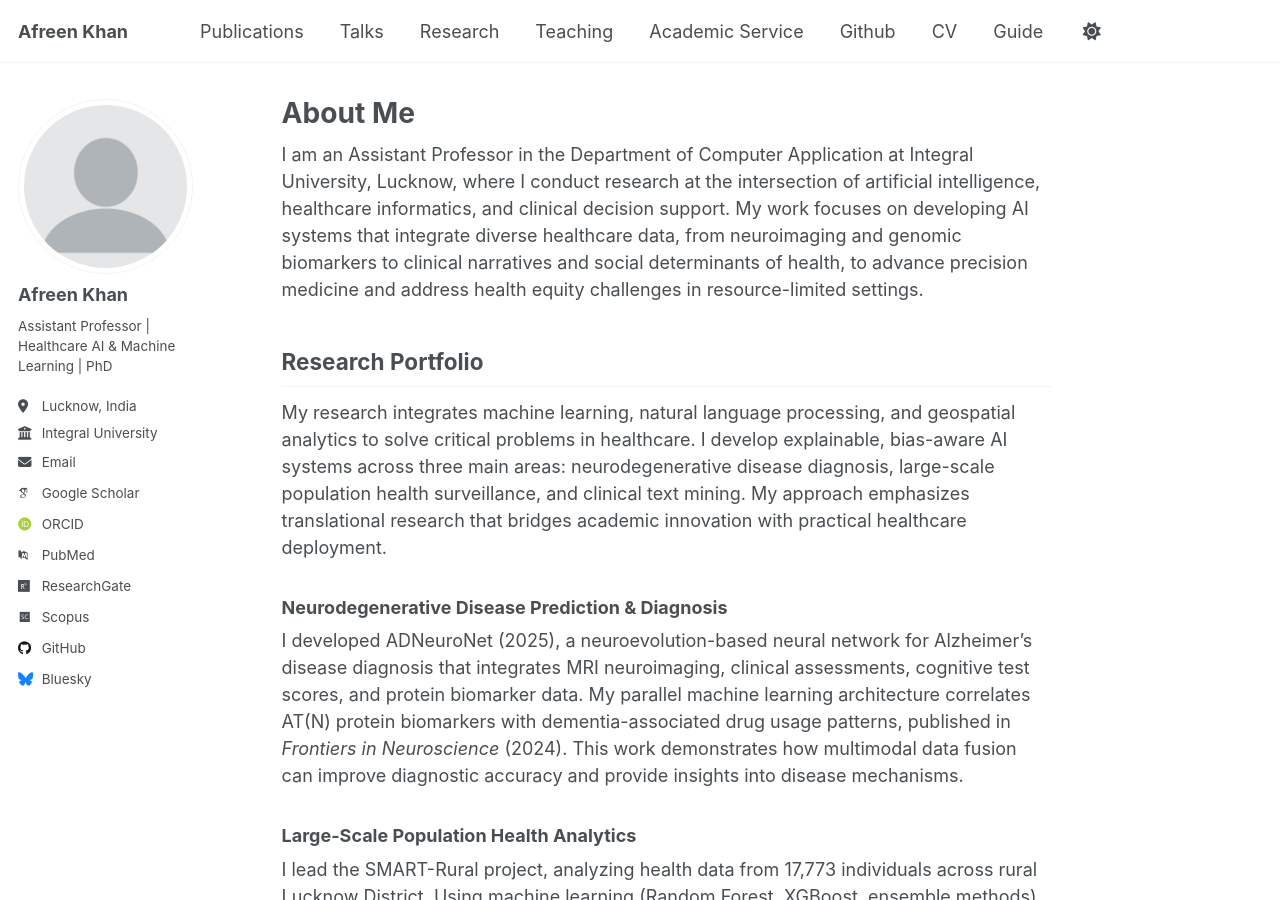
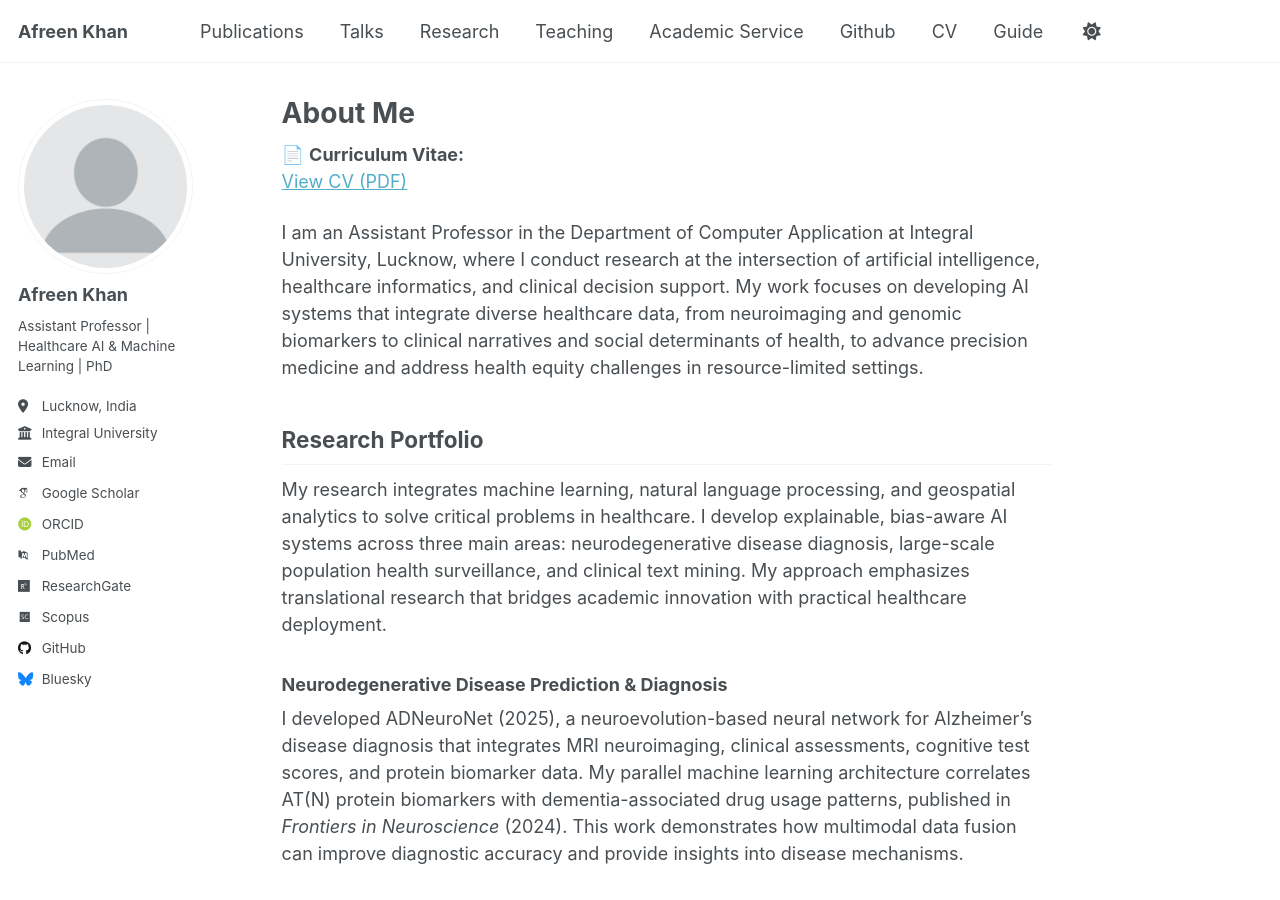
Before and after one commit to afreen-kh/afreen-kh.github.io, a Jekyll site: the page built from _pages/about.md, in a window 1280 px wide and 900 px high. Built offline with Jekyll 4.4.1, drawn with Linux system fonts in a browser that asks for light colours; some web fonts are replaced; a script that is not in the unit is left out.

Commit message:
Update about.md

```diff
--- a/_pages/about.md
+++ b/_pages/about.md
@@ -7,6 +7,9 @@ redirect_from:
   - /about/
   - /about.html
 ---
+
+📄 **Curriculum Vitae:**
+[View CV (PDF)](/files/Afreen_Khan_CV.pdf){:target="_blank"}
 
 I am an Assistant Professor in the Department of Computer Application at Integral University, Lucknow, where I conduct research at the intersection of artificial intelligence, healthcare informatics, and clinical decision support. My work focuses on developing AI systems that integrate diverse healthcare data, from neuroimaging and genomic biomarkers to clinical narratives and social determinants of health, to advance precision medicine and address health equity challenges in resource-limited settings.
 
```
